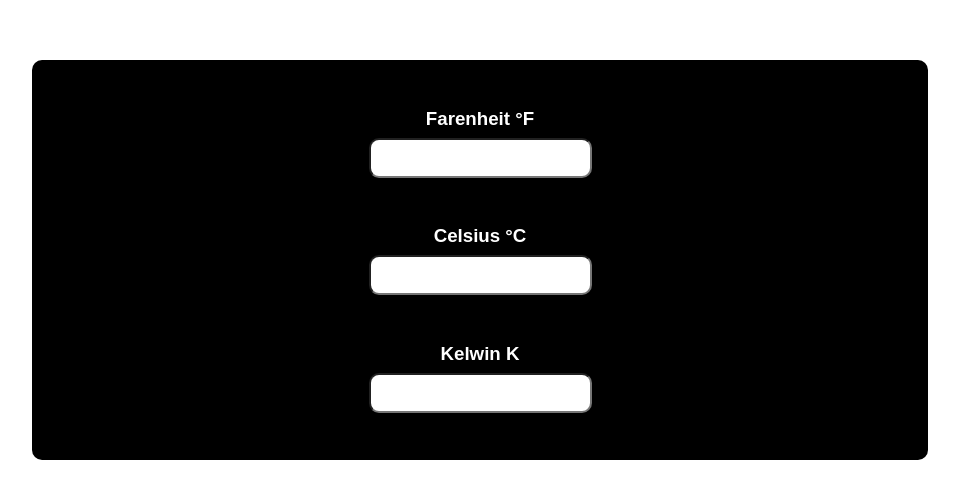
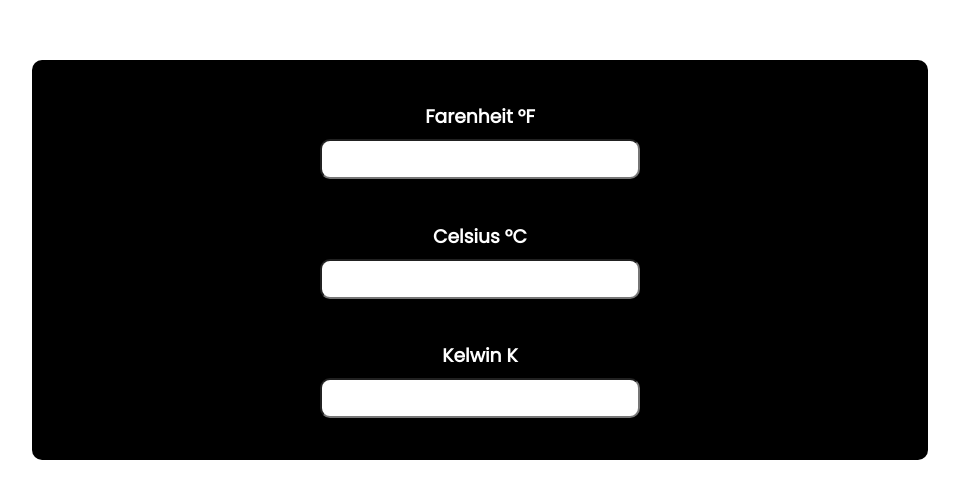
Before and after one commit to Qnosin/Temperature-Converter, a plain HTML site: page index.html in a window 1280 px wide. Shown: the part 140-638 px from the top of the page, without its empty margins (160-1119 px from the left). Drawn offline with Linux system fonts and the light colour scheme.

Commit message:
improved typography

```diff
--- a/index.html
+++ b/index.html
@@ -6,6 +6,8 @@
     <meta http-equiv="X-UA-Compatible" content="IE=edge">
     <meta name="viewport" content="width=device-width, initial-scale=1.0">
     <link rel="stylesheet" href="./css/main.css">
+    <link rel="preconnect" href="https://fonts.gstatic.com">
+    <link href="https://fonts.googleapis.com/css2?family=Poppins&display=swap" rel="stylesheet">
     <title>Temperature Converter</title>
 </head>
 
--- a/main.scss
+++ b/main.scss
@@ -14,7 +14,7 @@ body {
     margin: 0;
     padding: 0;
     box-sizing: border-box;
-    font-family: Arial, Helvetica, sans-serif;
+    font-family: 'Poppins', sans-serif;
 }
 
 .container {
```
Also changed, not shown: css/main.css, 1 other file.
